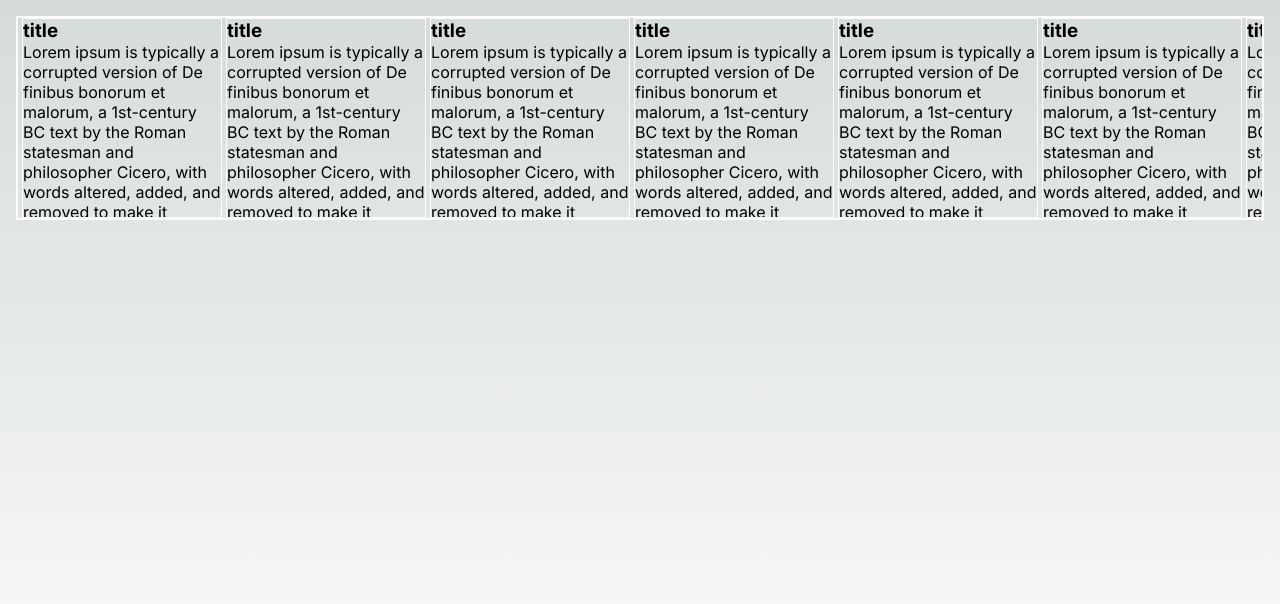
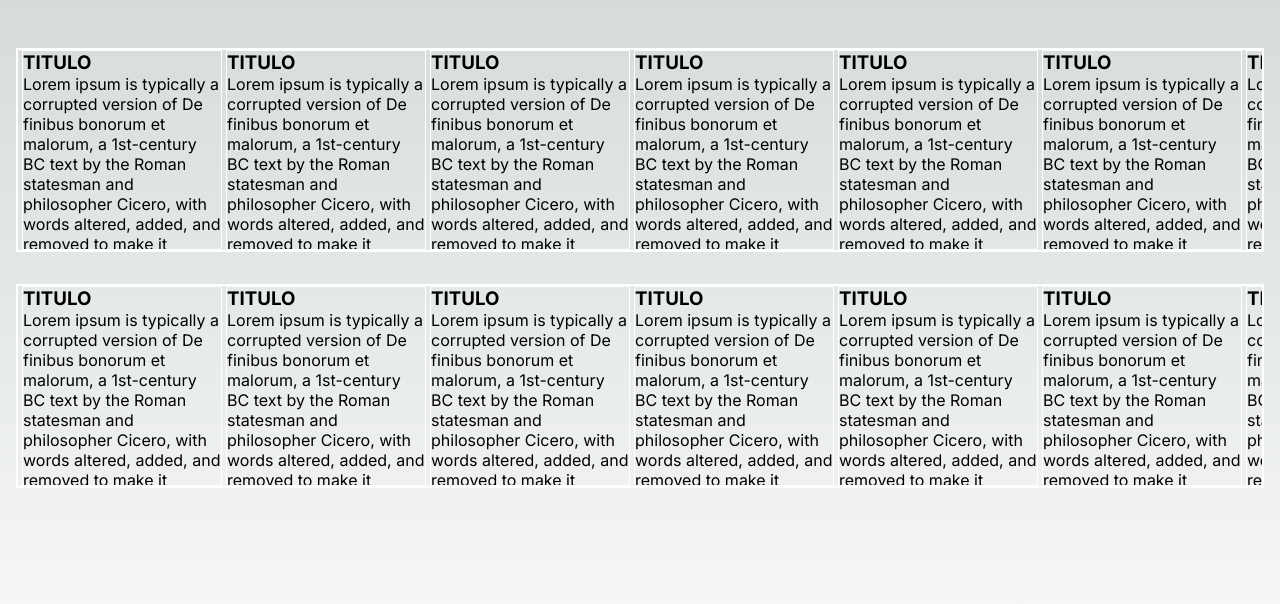
Before and after one commit to fabio2100/resume-2, a Next.js app: page / in a window 1280 px wide. Shown: the top 604 px of the page. Built offline with nearby package versions, Linux system fonts and the light colour scheme.

Commit message:
component carddisplayer

```diff
--- /dev/null
+++ b/src/app/components/CardDisplayer.js
@@ -0,0 +1,9 @@
+export default function CardDisplayer({children}){
+
+
+    return (
+        <div className="cardDisplayer">
+            {children}
+        </div>
+    )
+}
--- a/src/app/components/MainCard.js
+++ b/src/app/components/MainCard.js
@@ -2,7 +2,7 @@ export default function MainCard(){
 
     return (
         <div className="card">
-            <h3>title</h3>
+            <h3>TITULO</h3>
             <p>Lorem ipsum is typically a corrupted version of De finibus bonorum et malorum, a 1st-century BC text by the Roman statesman and philosopher Cicero, with words altered, added, and removed to make it nonsensical and improper Latin. The first two words themselves are a truncation of dolorem ipsum ("pain itself").</p>
         </div>
     )
--- a/src/app/globals.css
+++ b/src/app/globals.css
@@ -111,10 +111,12 @@ a {
 
 .cardDisplayer{
   display: flex;
+  flex-direction: row;
   overflow-x: scroll;
   scroll-snap-type: x;
   border: solid white 2px;
   width : 100%;
+  margin-top: 2em;
 }
 
 .cardDisplayer::-webkit-scrollbar{
@@ -123,7 +125,7 @@ a {
 
 .card{
   border: 1px solid white;
-  height: 200px;
+  max-height: 200px;
   margin-left: 0.25em;
   overflow-y: hidden;
   overflow-y: scroll;
--- a/src/app/page.js
+++ b/src/app/page.js
@@ -1,10 +1,33 @@
+'use client'
 import styles from "./page.module.css";
-import MainCard from "./components/mainCard";
+import MainCard from "./components/MainCard";
+import CardDisplayer from "./components/CardDisplayer";
 
 
 export default function Home() {
+
   return (
     <main className={styles.main}>
+      <CardDisplayer className="cardDisplayer">
+        <MainCard />
+        <MainCard />
+        <MainCard />
+        <MainCard />
+        <MainCard />
+        <MainCard />
+        <MainCard />
+        <MainCard />
+        <MainCard />
+        <MainCard />
+        <MainCard />
+        <MainCard />
+        <MainCard />
+        <MainCard />
+        <MainCard />
+        <MainCard />
+        <MainCard />
+        <MainCard />
+      </CardDisplayer>
       <div className="cardDisplayer">
         <MainCard />
         <MainCard />
--- a/src/app/page.module.css
+++ b/src/app/page.module.css
@@ -1,7 +1,7 @@
 .main {
   display: flex;
   flex-direction: column;
-  justify-content: space-between;
+
   align-items: center;
   padding: 1rem;
   min-height: 100vh;
```
